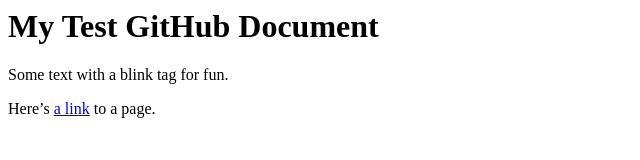
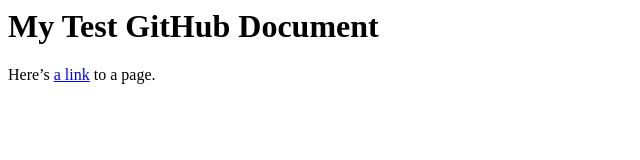
Before and after one commit to zsenay/dsc-github-test, a plain HTML site: page index.html in a window 1280 px wide. Shown: the whole page, without its empty margins (0-640 px from the left). Drawn offline with Linux system fonts and the light colour scheme.

Commit message:
Deleted blink tags

```diff
--- a/index.html
+++ b/index.html
@@ -1,5 +1,4 @@
 <html>
 <h1>My Test GitHub Document</h1>
-	<p>Some text with a <blink>blink tag</blink> for fun.</p>
 <p>Here’s <a href=”test.html”>a link</a> to a page.</p>
 	</html>
```
